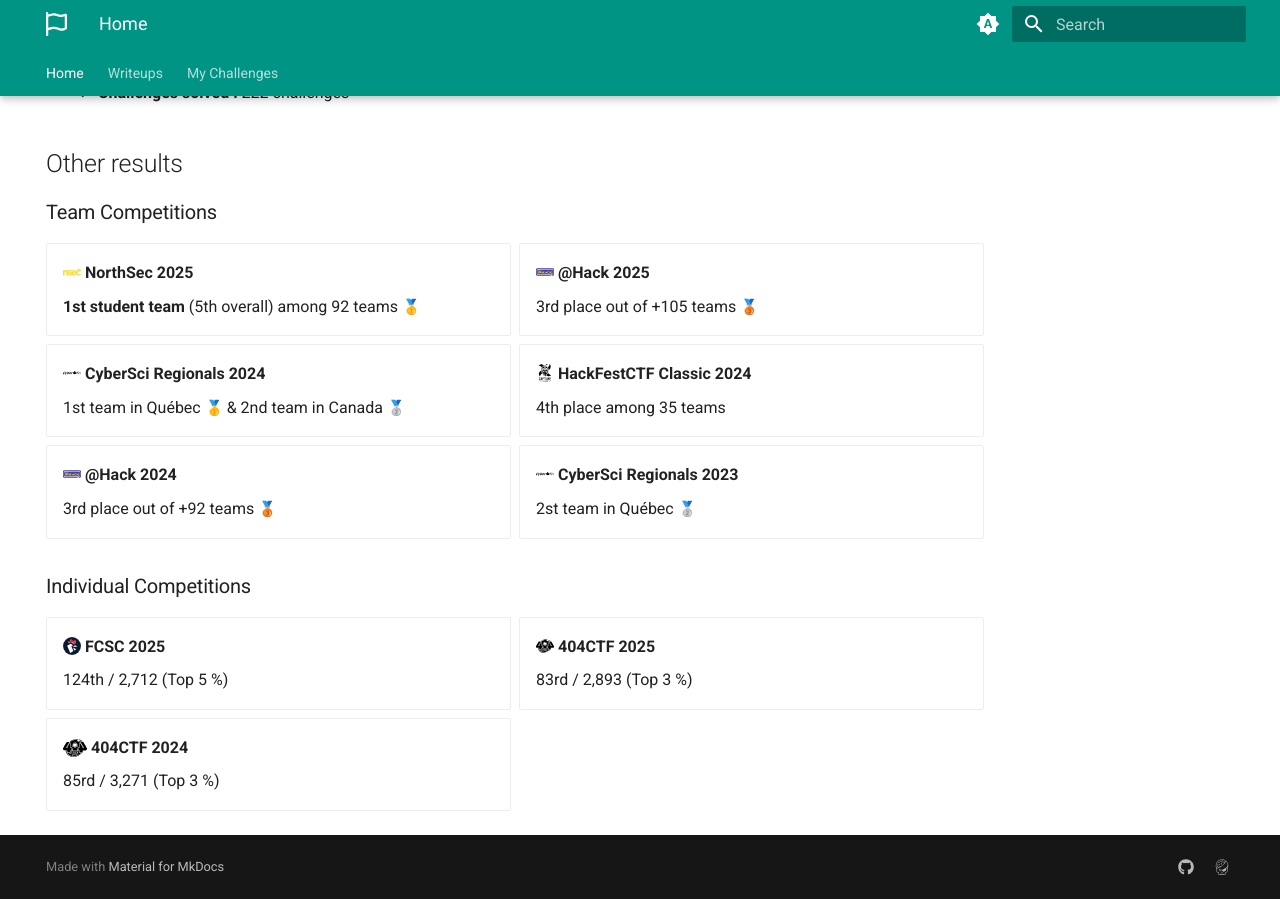
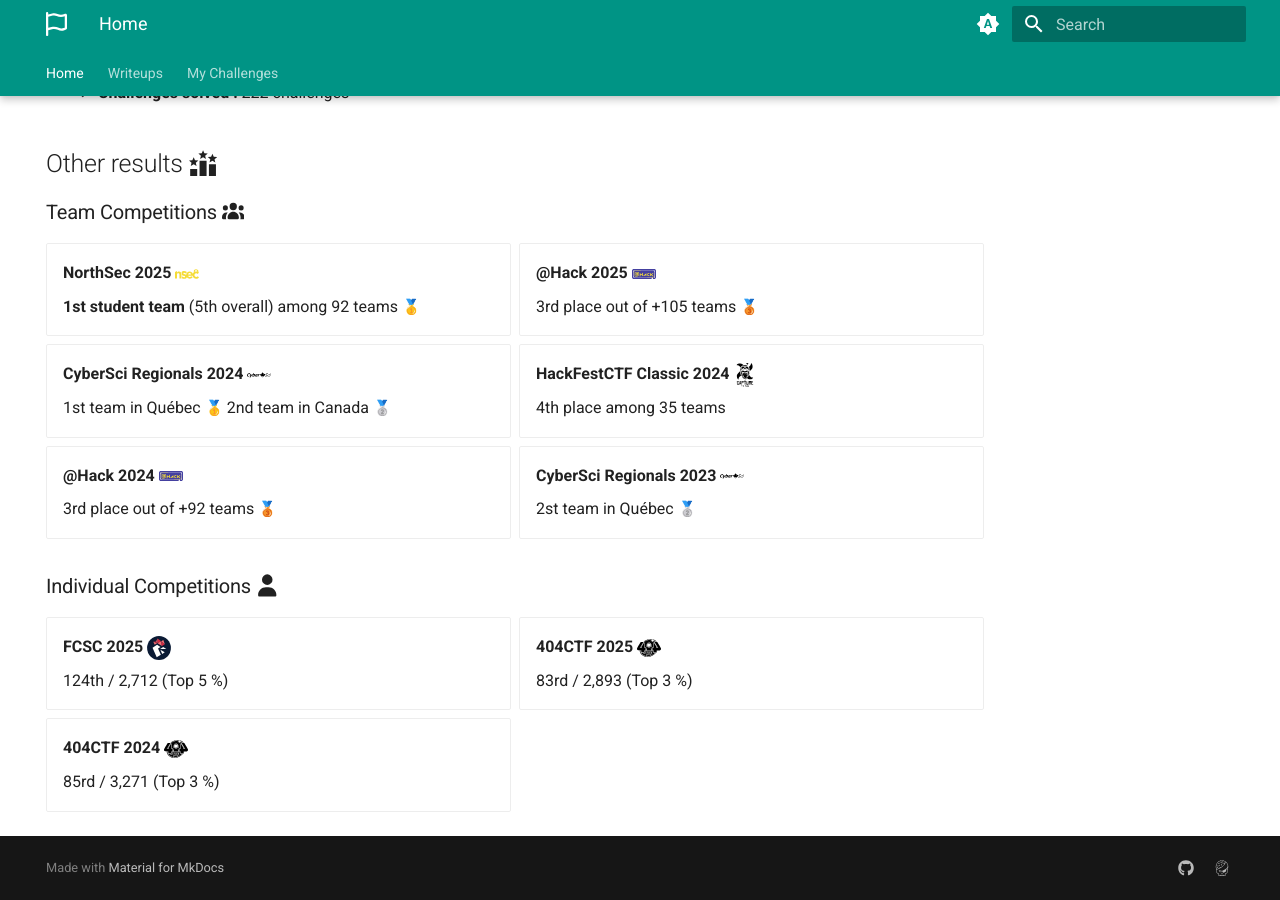
Before and after one commit to Yxene/yxene.github.io, an MkDocs documentation site: the page built from docs/README.md, in a window 1280 px wide and 900 px high, scrolled down 583 px. Built offline with MkDocs 1.6.1 and Material for MkDocs 9.7.7, drawn with Linux system fonts in a browser that asks for light colours; emoji names are drawn with the system emoji font; some of the changed lines change nothing that is shown.

Commit message:
More and bigger icons

```diff
--- a/docs/README.md
+++ b/docs/README.md
@@ -25,7 +25,7 @@
 
 </div>
 
-# CTF Results
+# CTF Results :octicons-trophy-24:
 
 ## Root Me Stats :simple-rootme:
 
@@ -33,52 +33,53 @@
 
 --8<-- "snippets/stats.md"
 
-## Other results
+## Other results :material-podium:
 
-### Team Competitions
+### Team Competitions :fontawesome-solid-users:
 
 <div class="grid cards" markdown>
 
--   :myicons-nsec: __NorthSec 2025__
+-   __NorthSec 2025__ :myicons-nsec:{ .lg .middle }
 
     __1st student team__ (5th overall) among 92 teams :first_place:
 
--   :myicons-athack: __@Hack 2025__
+-   __@Hack 2025__ :myicons-athack:{ .lg .middle }
 
     3rd place out of +105 teams :third_place:
 
--   :myicons-cybersci: __CyberSci Regionals 2024__
+-   __CyberSci Regionals 2024__ :myicons-cybersci:{ .lg .middle }
 
-    1st team in Québec :first_place: & 2nd team in Canada :second_place:
+    1st team in Québec :first_place:
+    2nd team in Canada :second_place:
 
--   :myicons-hfctf: __HackFestCTF Classic 2024__
+-   __HackFestCTF Classic 2024__ :myicons-hfctf:{ .lg .middle }
 
     4th place among 35 teams
 
--   :myicons-athack: __@Hack 2024__
+-   __@Hack 2024__ :myicons-athack:{ .lg .middle }
 
     3rd place out of +92 teams :third_place:
 
--   :myicons-cybersci: __CyberSci Regionals 2023__
+-   __CyberSci Regionals 2023__ :myicons-cybersci:{ .lg .middle }
 
     2st team in Québec :second_place:
 
 </div>
 
 
-### Individual Competitions
+### Individual Competitions :fontawesome-solid-user:
 
 <div class="grid cards" markdown>
 
--   :myicons-fcsc: __FCSC 2025__
+-   __FCSC 2025__ :myicons-fcsc:{ .lg .middle }
 
     124th / 2,712 (Top 5 %)
 
--   :myicons-404ctf25: __404CTF 2025__
+-   __404CTF 2025__ :myicons-404ctf25:{ .lg .middle }
 
     83rd / 2,893 (Top 3 %)
 
--   :myicons-404ctf25:{ .lg .middle } __404CTF 2024__
+-   __404CTF 2024__ :myicons-404ctf25:{ .lg .middle }
 
     85rd / 3,271 (Top 3 %)
 
```
